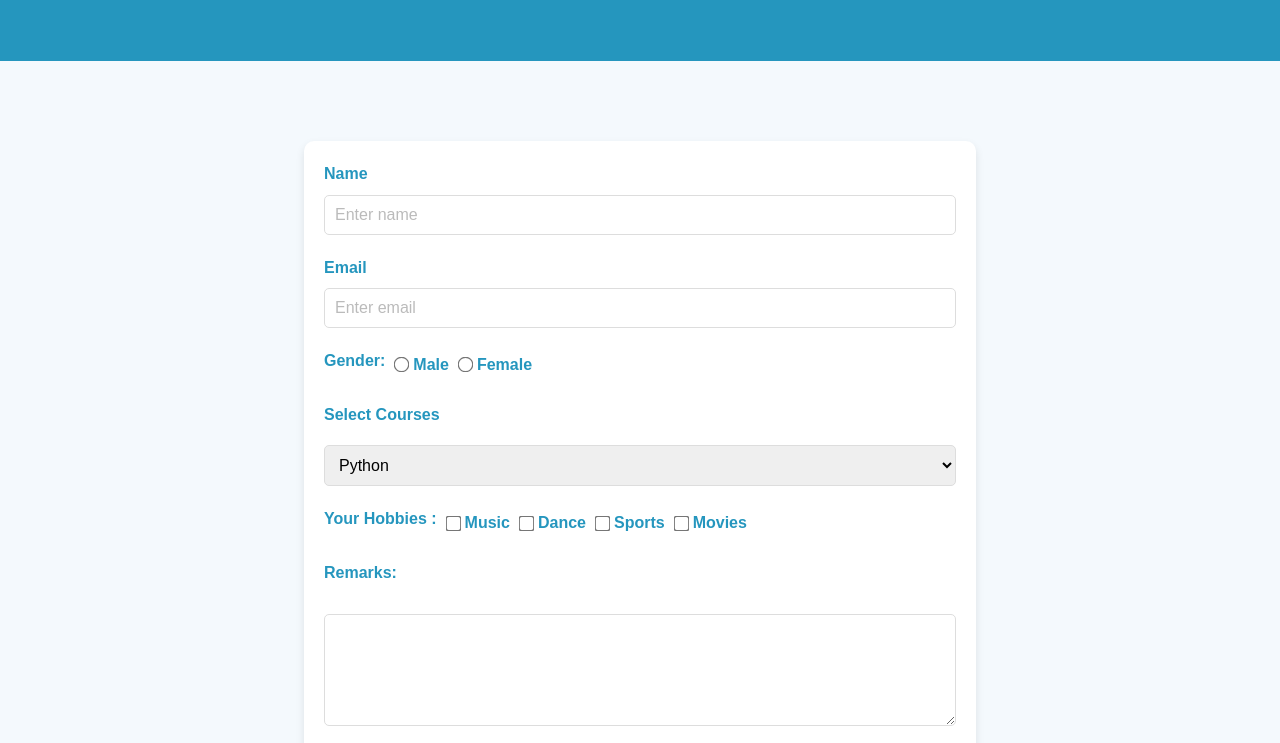
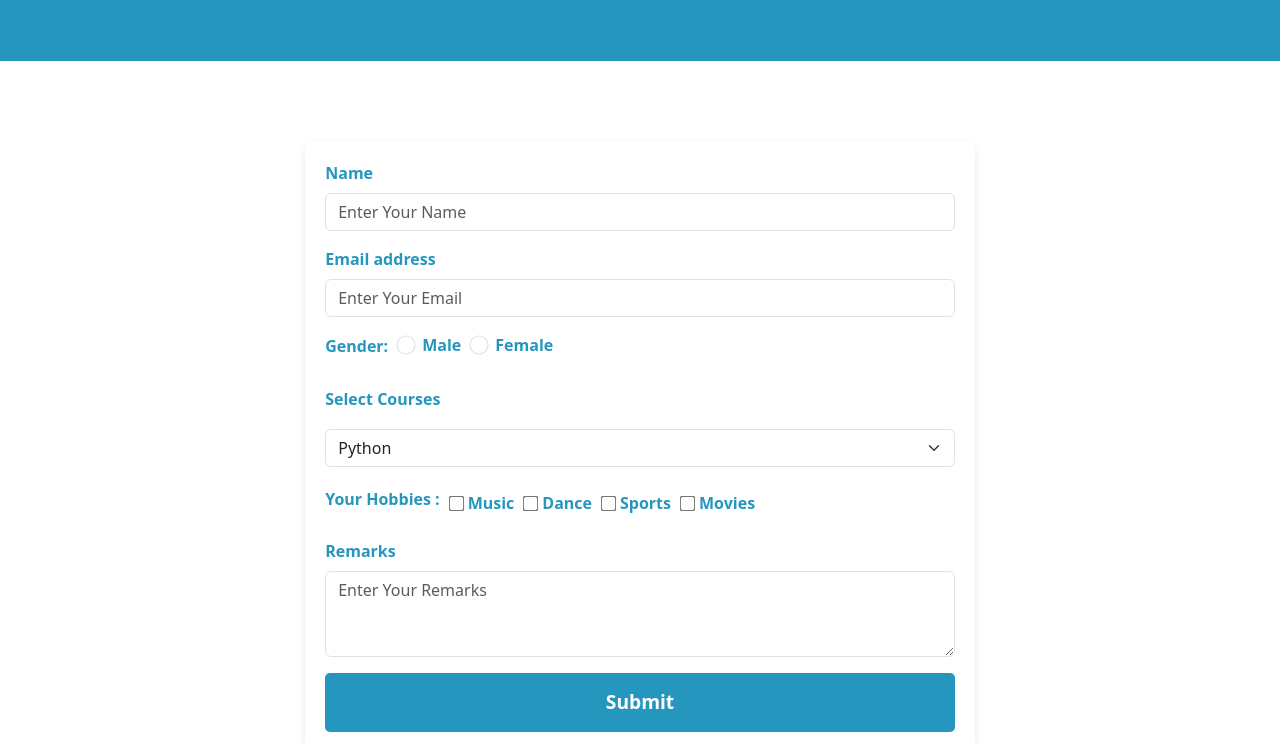
Before and after one commit to harshjaiswal556/lvc-project, a plain HTML site: page registration.html in a window 1280 px wide. Shown: the part 139-882 px from the top of the page. Drawn offline with nearby package versions, Linux system fonts and the light colour scheme.

Commit message:
Forms updated

```diff
--- a/css/contact-style.css
+++ b/css/contact-style.css
@@ -58,12 +58,6 @@ body::-webkit-scrollbar{
     box-shadow: 0 4px 8px rgba(0, 0, 0, 0.1);
 }
 
-.field-1 {
-    margin-bottom: 20px;
-    display: flex;
-    flex-direction: column;
-}
-
 label {
     margin-bottom: 8px;
     font-size: 1rem;
@@ -71,16 +65,6 @@ label {
     color: #2596be;
 }
 
-input[type="text"],
-input[type="email"],
-textarea {
-    width: 100%;
-    padding: 10px;
-    font-size: 1rem;
-    border: 1px solid #ddd;
-    border-radius: 5px;
-    transition: all 0.3s ease;
-}
 
 input[type="text"]:focus,
 input[type="email"]:focus,
@@ -88,10 +72,6 @@ textarea:focus {
     border-color: #2596be;
     outline: none;
     box-shadow: 0 0 5px rgba(37, 149, 190, 0.5);
-}
-
-textarea {
-    resize: vertical;
 }
 
 input[type="submit"] {
--- a/css/reg-style.css
+++ b/css/reg-style.css
@@ -61,23 +61,15 @@ label {
     color: #2596be;
 }
 
-input[type="text"], input[type="email"], select, textarea {
-    border: 1px solid #ddd;
-    border-radius: 5px;
-    padding: 10px;
-    font-size: 1rem;
-    width: 100%;
-    transition: all 0.3s ease;
-}
-
-input[type="text"]:focus, input[type="email"]:focus, select:focus, textarea:focus {
+input[type="text"]:focus, input[type="email"]:focus, textarea:focus, .input .form-select:focus {
     border-color: #2596be;
     outline: none;
     box-shadow: 0 0 5px rgba(37, 149, 190, 0.5);
 }
 
-textarea {
-    resize: vertical;
+.custom-radio .form-check-input:checked{
+    border-color: #2596be;
+    background-color: #2596be;
 }
 
 .input, .input-hobbies {
@@ -115,10 +107,6 @@ input[type="submit"]:hover {
     transform: scale(1.02);
 }
 
-::placeholder {
-    color: #bbb;
-}
-
 @media screen and (max-width: 875px) {
     .form {
         width: 85%;
--- a/registration.html
+++ b/registration.html
@@ -6,6 +6,10 @@
         <meta name="viewport" content="width=device-width, initial-scale=1.0">
 
         <link rel="stylesheet" href="./css/reg-style.css">
+
+        <link rel="stylesheet" href="https://cdnjs.cloudflare.com/ajax/libs/font-awesome/6.7.1/css/all.min.css">
+        <link href="https://cdn.jsdelivr.net/npm/bootstrap@5.3.3/dist/css/bootstrap.min.css" rel="stylesheet"
+        integrity="sha384-QWTKZyjpPEjISv5WaRU9OFeRpok6YctnYmDr5pNlyT2bRjXh0JMhjY6hW+ALEwIH" crossorigin="anonymous">
 
     </head>
 
@@ -17,32 +21,35 @@
         <section class="container">
             <article class="form">
                 <form action="https://localhost/link.php" method="post" name="form1">
-
-                    <article class="field-1">
-                            <label for="t1">Name</label>
-                            <input type="text" name="t1" id="t1" placeholder="Enter name">
-                    </article>
-                    <article class="field-1">
-                            <label for="e1">Email</label>
-                            <input type="email" name="e1" id="e1" placeholder="Enter email">
-                    </article>
+                    <div class="mb-3">
+                        <label for="exampleFormControlName1" class="form-label">Name</label>
+                        <input type="text" class="form-control" id="exampleFormControlName1" placeholder="Enter Your Name">
+                      </div>
+                      <div class="mb-3">
+                        <label for="exampleFormControlInput1" class="form-label">Email address</label>
+                        <input type="email" class="form-control" id="exampleFormControlInput1" placeholder="Enter Your Email">
+                      </div>
                     <article class="field-1">
                         <article class="input">
                             <label for="">Gender:</label>
-                            <div class="box">
-                                <input type="radio" name="r1" id="r1">
-                                <label for="r1" style="margin-bottom: 0px;">Male</label>
-                            </div>
-                            <div class="box">
-                                <input type="radio" name="r1" id="r1">
-                                <label for="r1" style="margin-bottom: 0px;">Female</label>
-                            </div>
+                            <div class="form-check custom-radio">
+                                <input class="form-check-input" type="radio" name="flexRadioDefault" id="flexRadioDefault1">
+                                <label class="form-check-label" for="flexRadioDefault1">
+                                  Male
+                                </label>
+                              </div>
+                              <div class="form-check custom-radio">
+                                <input class="form-check-input" type="radio" name="flexRadioDefault" id="flexRadioDefault2">
+                                <label class="form-check-label" for="flexRadioDefault2">
+                                  Female
+                                </label>
+                              </div>
                         </article>
                     </article>
                     <article class="field-1">
                         <article class="input">
                             <label for="s1">Select Courses</label>
-                            <select name="s1" id="s1">
+                            <select class="form-select" aria-label="Default select example" name="s1" id="s1">
                                 <option value="1">Python</option>
                                 <option value="2">C++</option>
                                 <option value="3">C#</option>
@@ -71,19 +78,21 @@
                             </div>
                         </article>
                     </article>
-                    <article class="field-1">
-                        <label for="ta1">Remarks:</label>
-                    </article>
-                    <article class="field-1">
-                        <!-- <article class="input-remarks"> -->
-                            <textarea name="ta1" id="ta1" rows="5" cols="25"></textarea>
-                        <!-- </article> -->
-                    </article>
+                    <div class="mb-3">
+                        <label for="exampleFormControlTextarea1" class="form-label">Remarks</label>
+                        <textarea class="form-control" id="exampleFormControlTextarea1" rows="3" placeholder="Enter Your Remarks"></textarea>
+                      </div>
                     <article class="field-1">
                         <input type="submit" value="Submit">
                     </article>
                 </form>
             </article>
         </section>
+        <script src="https://cdn.jsdelivr.net/npm/@popperjs/core@2.11.8/dist/umd/popper.min.js"
+        integrity="sha384-I7E8VVD/ismYTF4hNIPjVp/Zjvgyol6VFvRkX/vR+Vc4jQkC+hVqc2pM8ODewa9r"
+        crossorigin="anonymous"></script>
+    <script src="https://cdn.jsdelivr.net/npm/bootstrap@5.3.3/dist/js/bootstrap.min.js"
+        integrity="sha384-0pUGZvbkm6XF6gxjEnlmuGrJXVbNuzT9qBBavbLwCsOGabYfZo0T0to5eqruptLy"
+        crossorigin="anonymous"></script>
     </body>
 </html>
```
Also changed, not shown: contact.html (+21 -12 lines).
